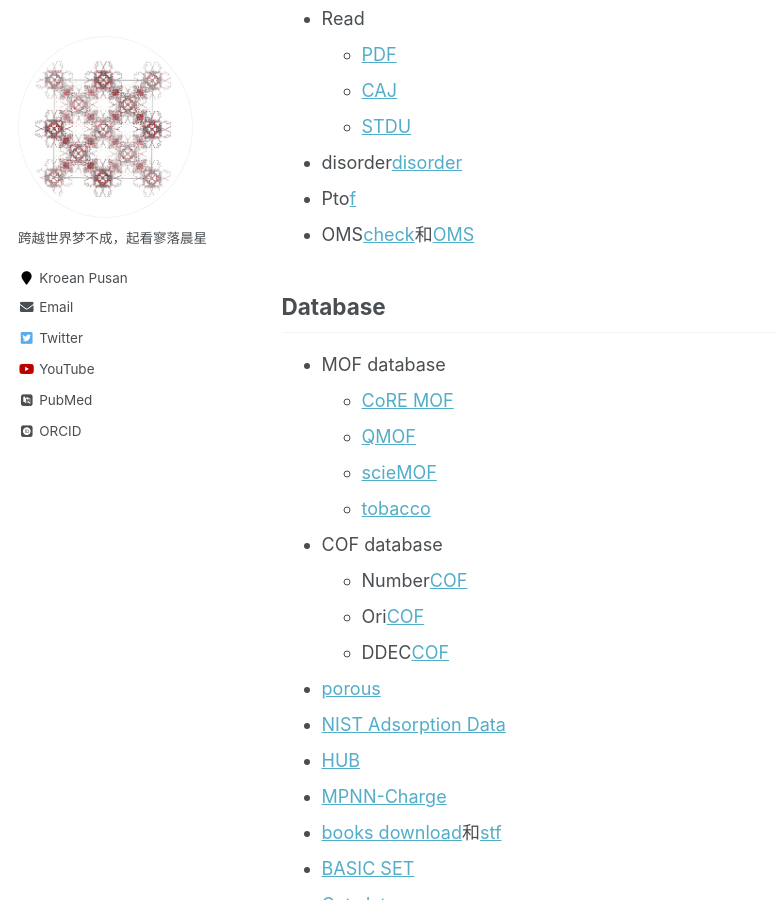
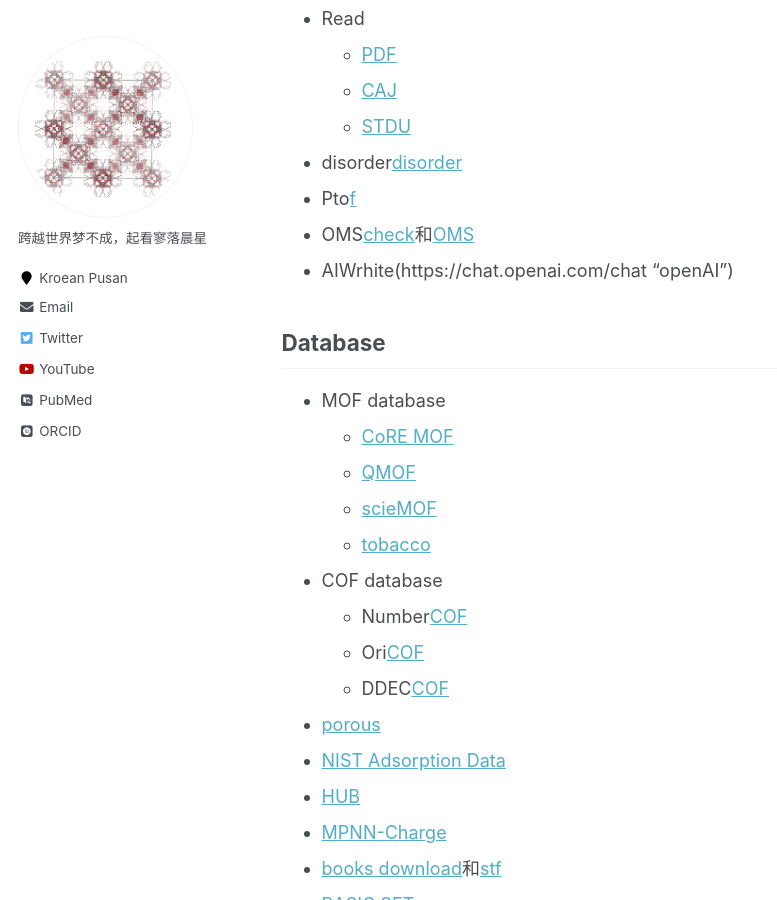
Before and after one commit to sxm13/ZGBshenxiaomoCV.github.io, a Jekyll site: the page built from _pages/markdown.md, in a window 1280 px wide and 900 px high, scrolled down 1741 px. Shown: the whole window, without its empty margins (0-777 px from the left). Built offline with Jekyll 4.4.1, drawn with Linux system fonts in a browser that asks for light colours; some web fonts are replaced.

Commit message:
Update markdown.md

```diff
--- a/_pages/markdown.md
+++ b/_pages/markdown.md
@@ -57,6 +57,7 @@ redirect_from:
 * disorder[disorder](https://github.com/jichunlian/disorder "disorder")
 * Pto[f](https://github.com/sxm13/ZGBshenxiaomoCV.github.io/tree/main/files/fugacity "f")
 * OMS[check](https://github.com/kjappelbaum/mofchecker "mofchecker")和[OMS](https://github.com/emmhald/open_metal_detector "OMS")
+* AIWrhite(https://chat.openai.com/chat "openAI")
 
 ## Database
 * MOF database
```
